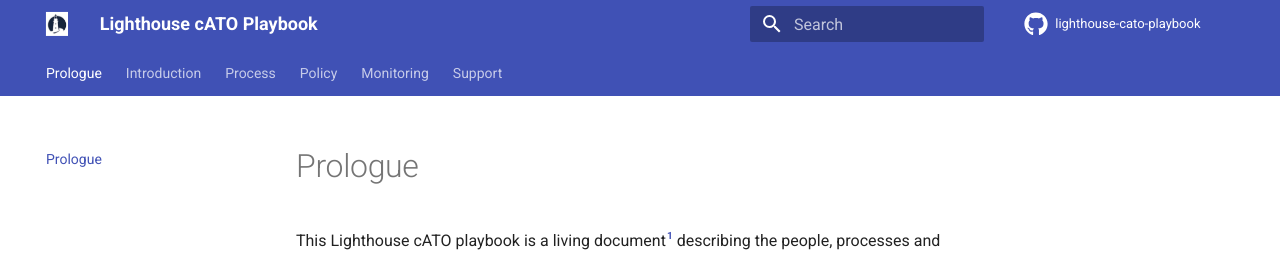
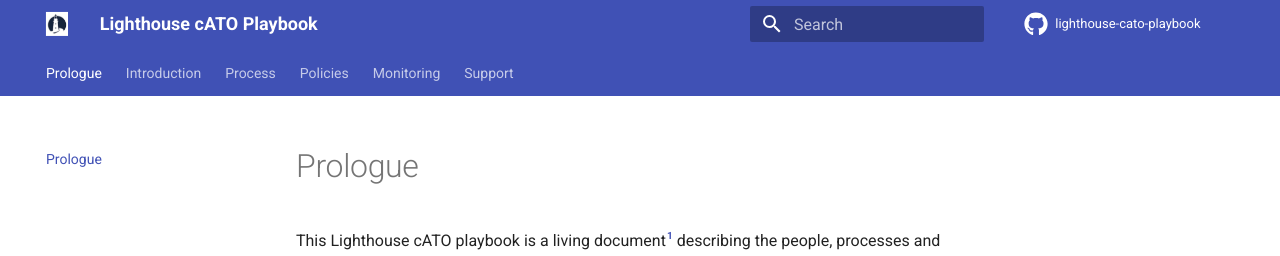
Before and after one commit to rise8-us/cato-playbook, an MkDocs documentation site: the page built from docs/index.md, in a window 1280 px wide and 900 px high. Shown: the top 256 px of the window. Built offline with MkDocs 1.6.1 and Material for MkDocs 9.7.7, drawn with Linux system fonts in a browser that asks for light colours; comment, search, counter and statistics services are not loaded.

Commit message:
Update mkdocs.yml

```diff
--- a/mkdocs.yml
+++ b/mkdocs.yml
@@ -53,7 +53,7 @@ nav:
       - 'pipeline.md'
       - 'platform.md'
       - 'testing.md'
-  - 'policy.md'
+  - 'Policies': 'policy.md'
   - 'monitoring.md'
   - 'Support':
     - 'contact.md'
```
